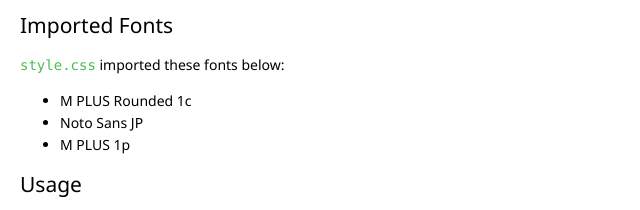
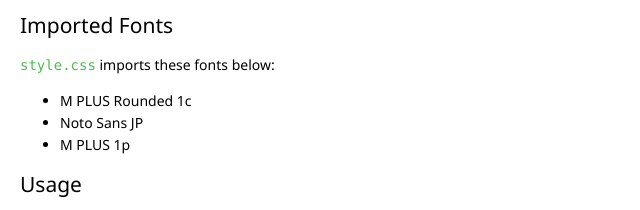
Before and after one commit to rumrais1n/WordPressStyleSheet, a plain HTML site: page index.html in a window 1280 px wide. Shown: the part 145-355 px from the top of the page, 0-640 px from the left. Drawn offline with Linux system fonts and the light colour scheme.

Commit message:
fix typo

```diff
--- a/index.html
+++ b/index.html
@@ -389,7 +389,7 @@ blockquote {
 <h2 id="overview">Overview</h2>
 <p>This repository has stylesheets for <a href="https://blog.rumraisin.tokyo/">my blog</a>.</p>
 <h2 id="imported-fonts">Imported Fonts</h2>
-<p><code>style.css</code> imported these fonts below:</p>
+<p><code>style.css</code> imports these fonts below:</p>
 <ul>
 <li>M PLUS Rounded 1c</li>
 <li>Noto Sans JP</li>
```
